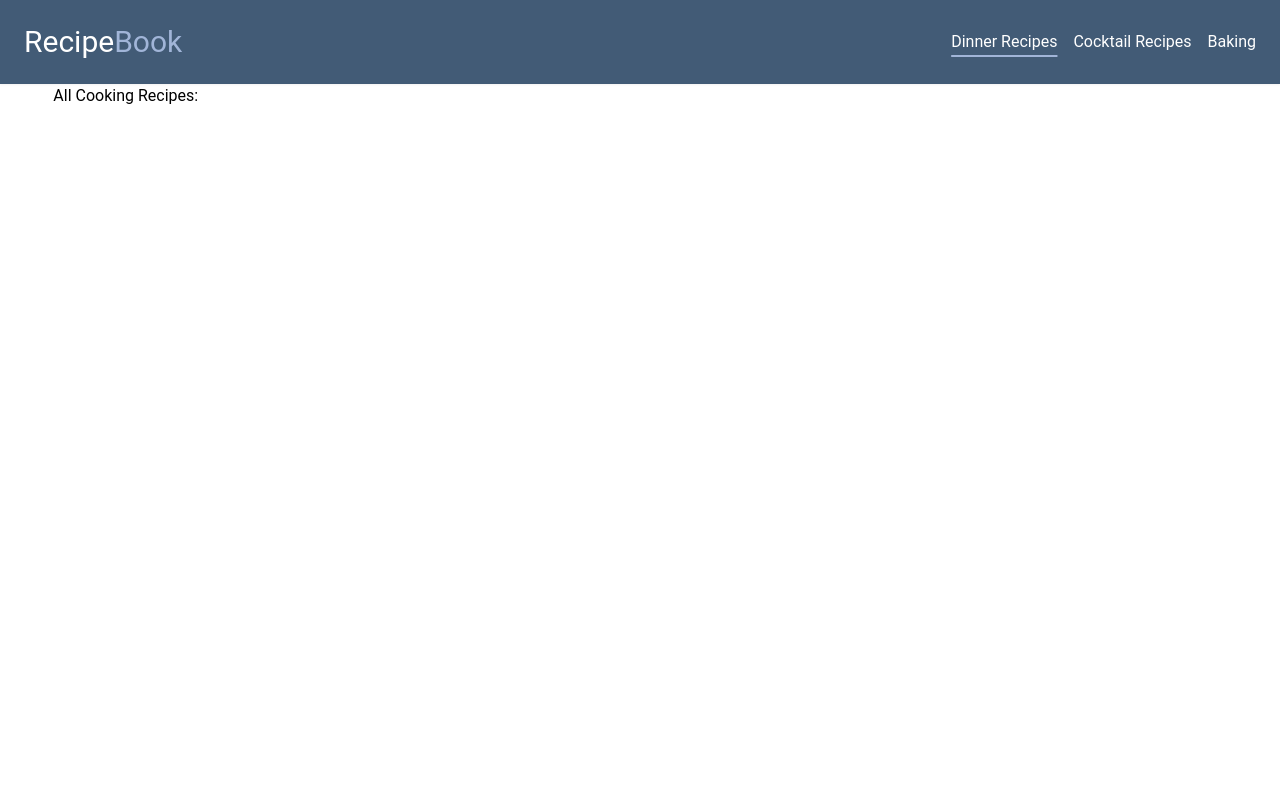
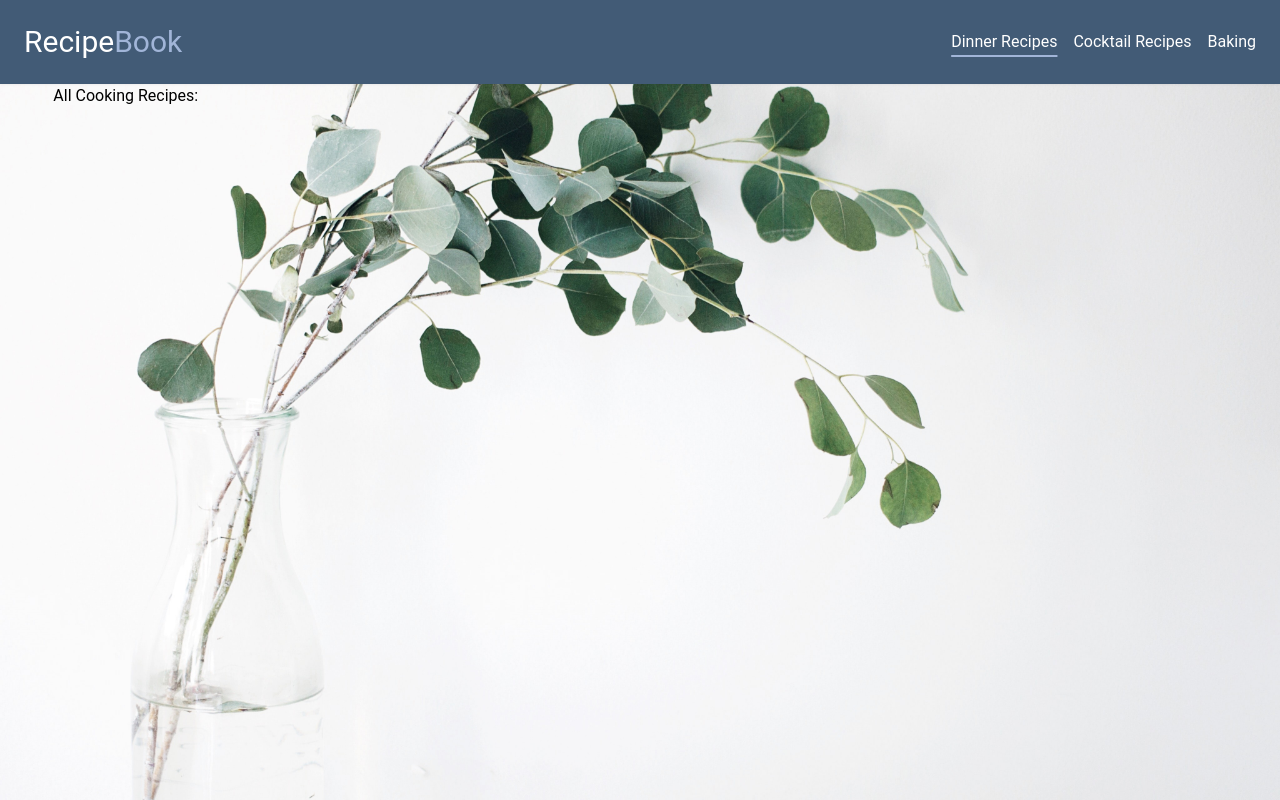
Before and after one commit to laurenjudge/RecipeBook--react, a React (Vite) app: page / in a window 1280 px wide. Built offline with nearby package versions, Linux system fonts and the light colour scheme.

Commit message:
add background image

```diff
--- a/src/index.css
+++ b/src/index.css
@@ -7,3 +7,10 @@
     font-family: Roboto, sans-serif;
   }
 }
+
+body {
+  background-image: url(/src/assets/background-image.jpg);
+  background-repeat: no-repeat;
+  background-size: cover;
+  min-height: 100vh;
+}
```
Also changed, not shown: src/assets/background-image.jpg (added).
